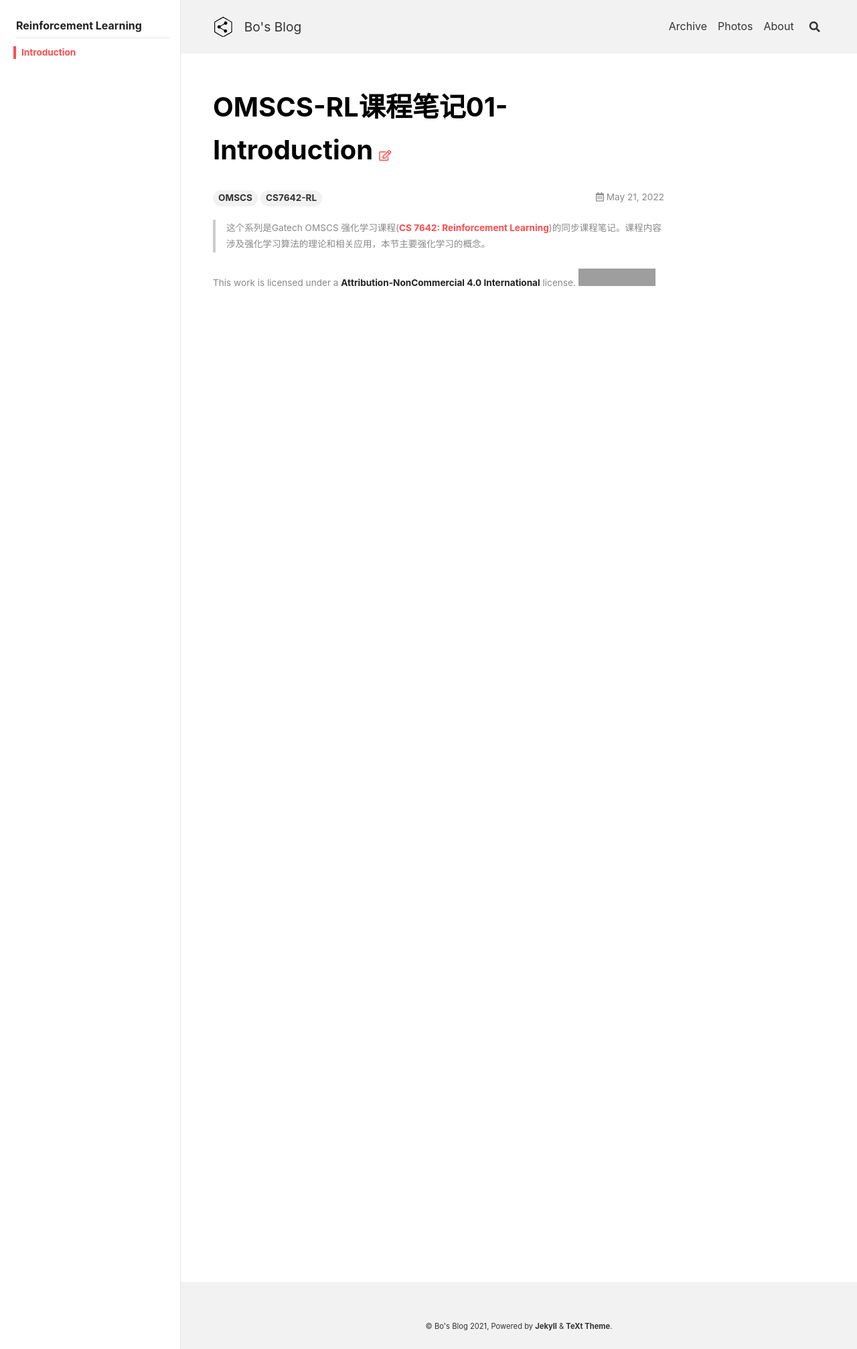
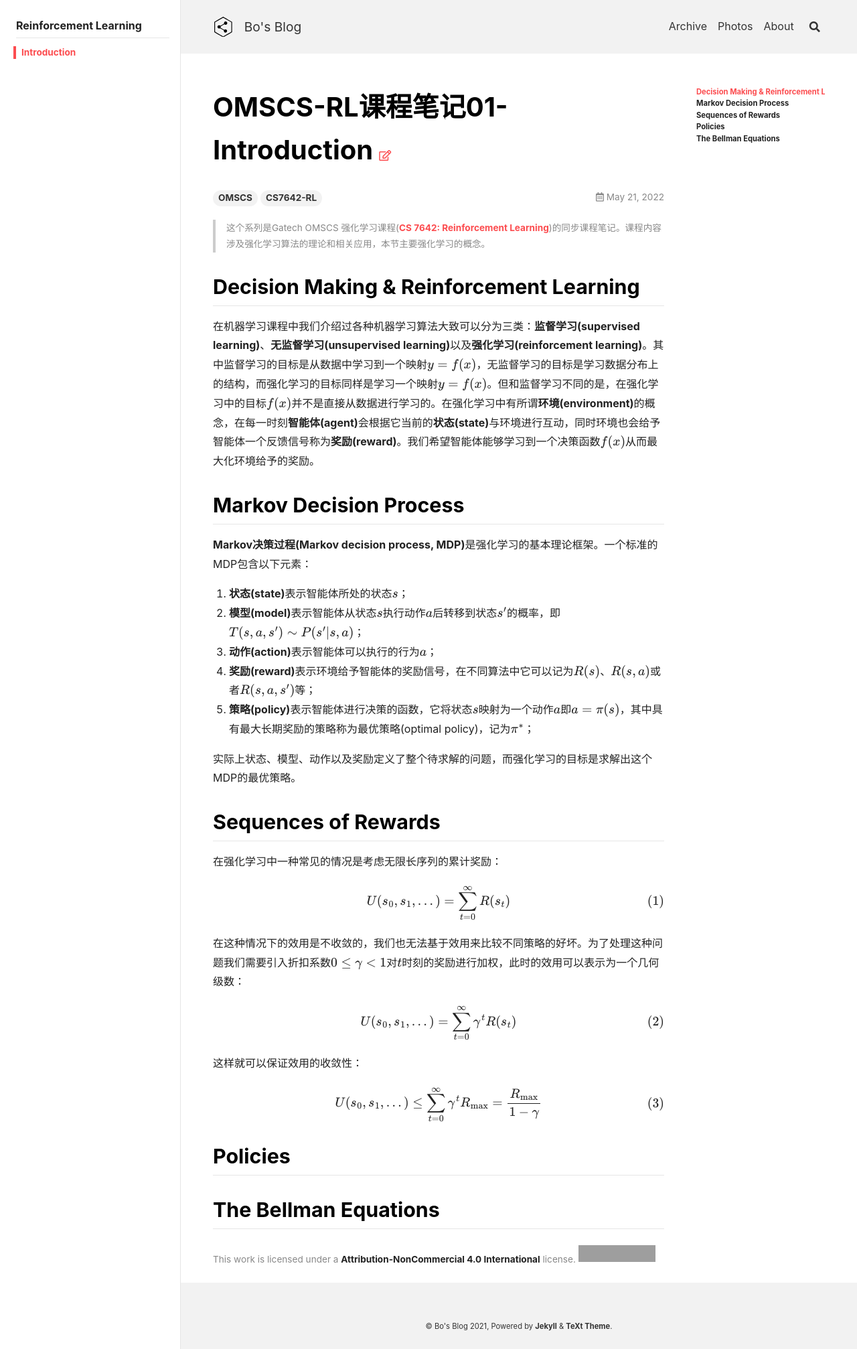
Before and after one commit to peng00bo00/peng00bo00_previous_blog, a Jekyll site: the page built from _posts/2022-05-21-OMSCS-RL-NOTES-01.md, in a window 1280 px wide. Shown: the whole page at 67% size. Built offline with Jekyll 4.4.1, drawn with Linux system fonts in a browser that asks for light colours; nearby versions of some CDN libraries; formulas are drawn with MathJax 3; grey boxes are pictures that could not be loaded.

Commit message:
Update 2022-05-21-OMSCS-RL-NOTES-01.md

```diff
--- a/_posts/2022-05-21-OMSCS-RL-NOTES-01.md
+++ b/_posts/2022-05-21-OMSCS-RL-NOTES-01.md
@@ -11,3 +11,43 @@ sidebar:
 
 > 这个系列是Gatech OMSCS 强化学习课程([CS 7642: Reinforcement Learning](https://omscs.gatech.edu/cs-7642-reinforcement-learning))的同步课程笔记。课程内容涉及强化学习算法的理论和相关应用，本节主要强化学习的概念。
 <!--more-->
+
+## Decision Making & Reinforcement Learning
+
+在机器学习课程中我们介绍过各种机器学习算法大致可以分为三类：**监督学习(supervised learning)**、**无监督学习(unsupervised learning)**以及**强化学习(reinforcement learning)**。其中监督学习的目标是从数据中学习到一个映射$y=f(x)$，无监督学习的目标是学习数据分布上的结构，而强化学习的目标同样是学习一个映射$y=f(x)$。但和监督学习不同的是，在强化学习中的目标$f(x)$并不是直接从数据进行学习的。在强化学习中有所谓**环境(environment)**的概念，在每一时刻**智能体(agent)**会根据它当前的**状态(state)**与环境进行互动，同时环境也会给予智能体一个反馈信号称为**奖励(reward)**。我们希望智能体能够学习到一个决策函数$f(x)$从而最大化环境给予的奖励。
+
+## Markov Decision Process
+
+**Markov决策过程(Markov decision process, MDP)**是强化学习的基本理论框架。一个标准的MDP包含以下元素：
+
+1. **状态(state)**表示智能体所处的状态$s$；
+2. **模型(model)**表示智能体从状态$s$执行动作$a$后转移到状态$s'$的概率，即$T(s, a, s') \sim P(s' \vert s, a)$；
+3. **动作(action)**表示智能体可以执行的行为$a$；
+4. **奖励(reward)**表示环境给予智能体的奖励信号，在不同算法中它可以记为$R(s)$、$R(s, a)$或者$R(s, a, s')$等；
+5. **策略(policy)**表示智能体进行决策的函数，它将状态$s$映射为一个动作$a$即$a = \pi(s)$，其中具有最大长期奖励的策略称为最优策略(optimal policy)，记为$\pi^*$；
+
+实际上状态、模型、动作以及奖励定义了整个待求解的问题，而强化学习的目标是求解出这个MDP的最优策略。
+
+## Sequences of Rewards
+
+在强化学习中一种常见的情况是考虑无限长序列的累计奖励：
+
+$$
+U(s_0, s_1, ...) = \sum_{t=0}^\infty R(s_t)
+$$
+
+在这种情况下的效用是不收敛的，我们也无法基于效用来比较不同策略的好坏。为了处理这种问题我们需要引入折扣系数$0 \leq \gamma \lt 1$对$t$时刻的奖励进行加权，此时的效用可以表示为一个几何级数：
+
+$$
+U(s_0, s_1, ...) = \sum_{t=0}^\infty \gamma^t R(s_t)
+$$
+
+这样就可以保证效用的收敛性：
+
+$$
+U(s_0, s_1, ...) \leq \sum_{t=0}^\infty \gamma^t R_{\max} = \frac{R_{\max}}{1-\gamma}
+$$
+
+## Policies
+
+## The Bellman Equations
```
